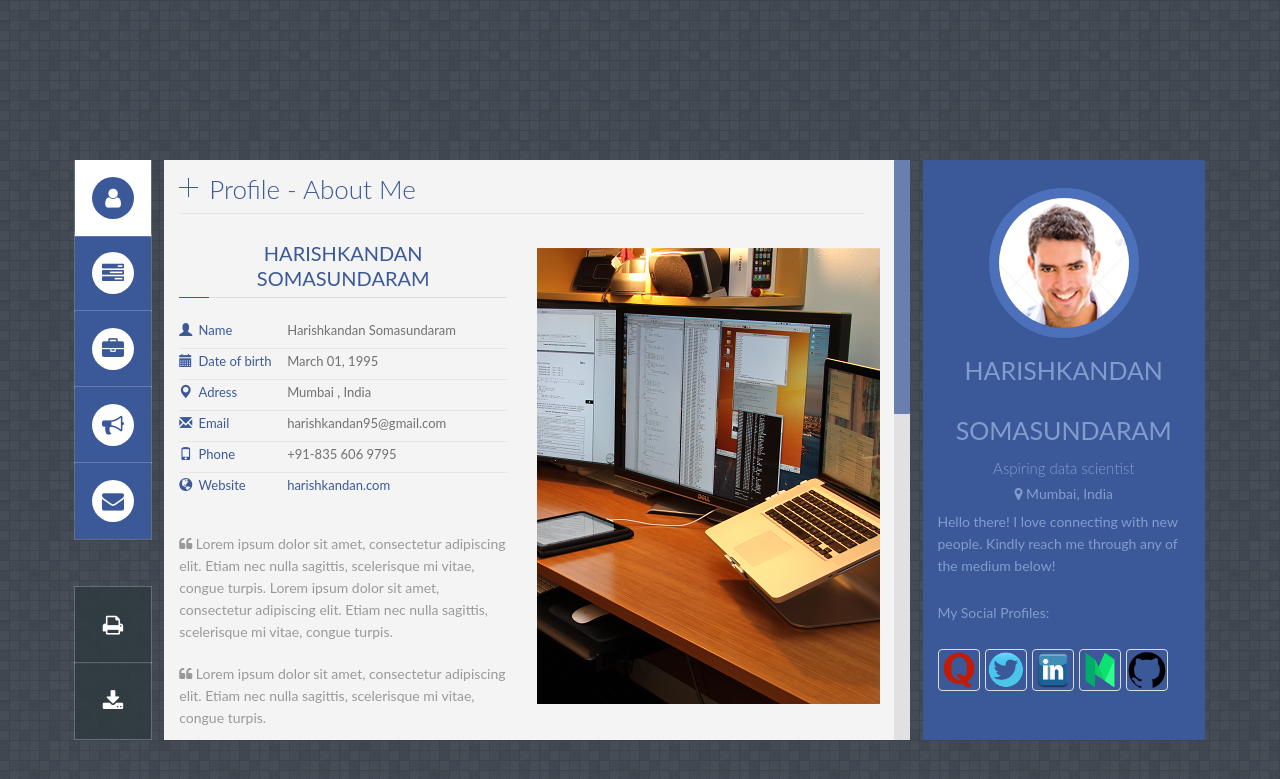
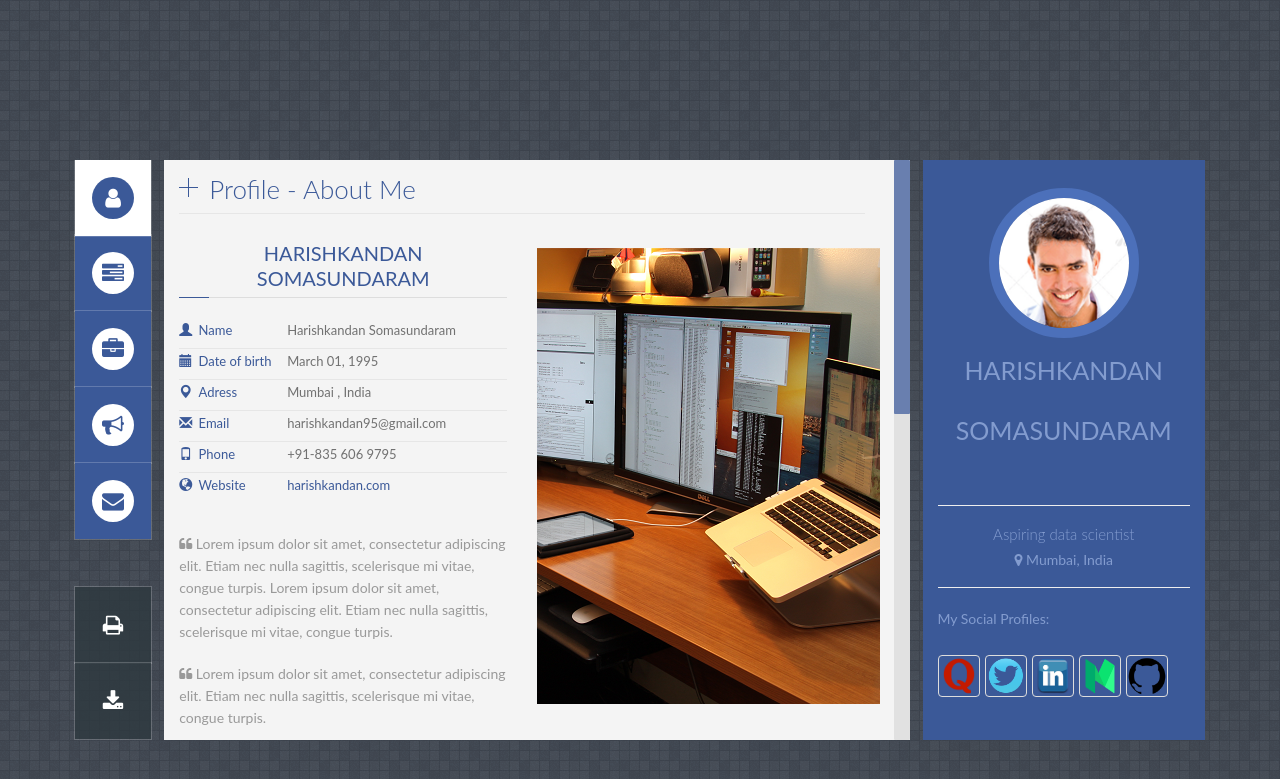
Before and after one commit to harishkandan/Site, a Jekyll site: the page built from index.html, in a window 1280 px wide. Shown: the top 779 px of the page. Built offline with Jekyll 4.4.1, drawn with Linux system fonts in a browser that asks for light colours; some web fonts are replaced.

Commit message:
Add files via upload

```diff
--- a/index.html
+++ b/index.html
@@ -14,6 +14,7 @@ layout: default
 <!-- /.slideshow -->
 
 <!-- .wrapper -->
+
 <div class="wrapper">
 
 <!--- .Content -->
@@ -53,13 +54,15 @@ layout: default
         <!-- Profile info -->
         <div id="profile_info">
             <h1 id="name" class="transition-02">{{ site.yourname }}</h1>
+            <br>
+            <hr>
             <h4 class="line">{{ site.title }}</h4>
             <h6><span class="fa fa-map-marker"></span> {{ site.location }}</h6>
 
-            <p>
+            <!--<p>
             	Hello there! I love connecting with new people. Kindly reach me through any of the medium below!
-            </p>
-            <br>
+            </p>-->
+            <hr>
             <p>
               My Social Profiles:
             </p>
```
